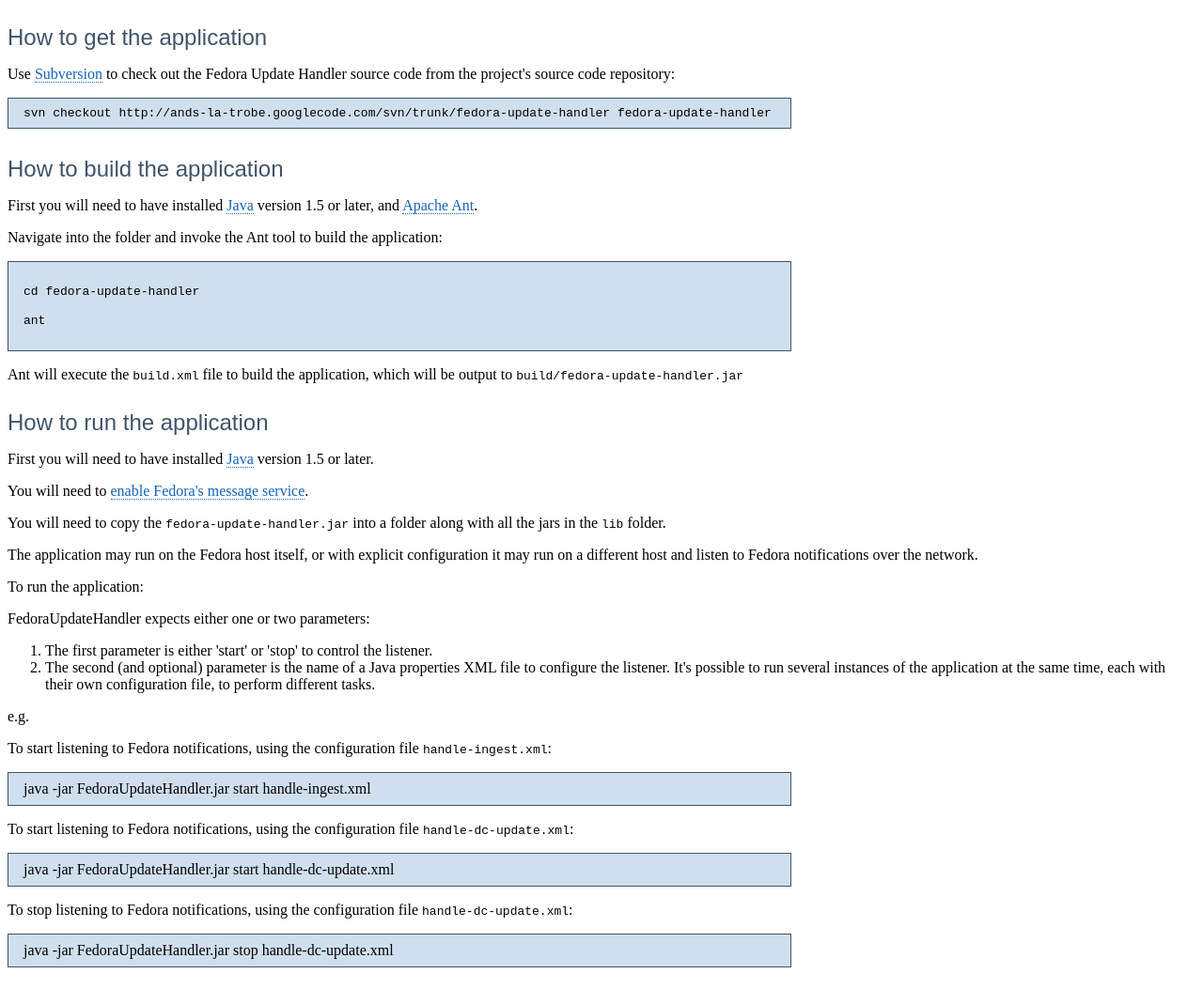
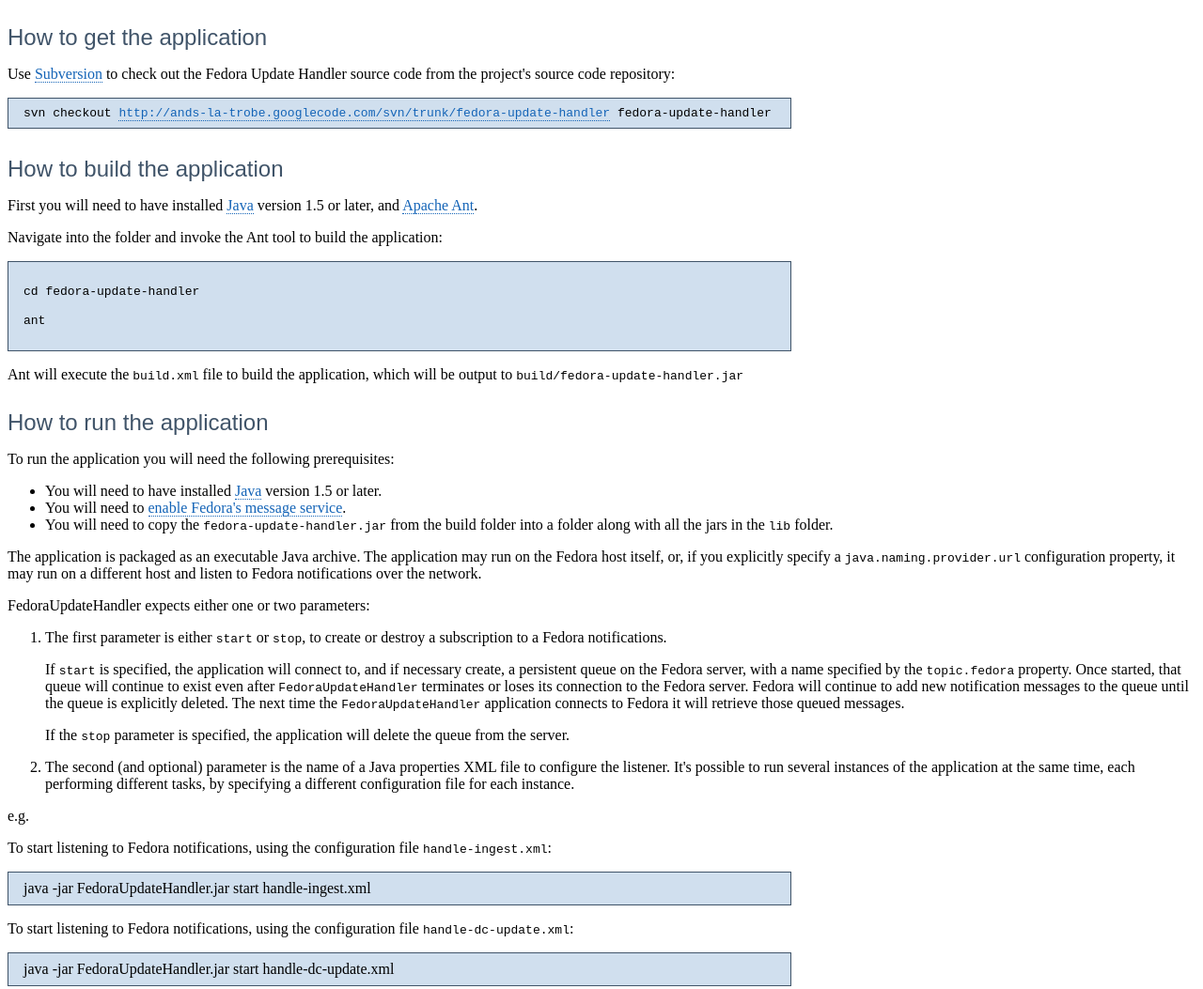
Before and after one commit to Conal-Tuohy/ands-la-trobe, a plain HTML site: page fedora-update-handler/index.html in a window 1280 px wide. Shown: the part 366-1419 px from the top of the page at 94% size. Drawn offline with Linux system fonts and the light colour scheme.

Commit message:
revisions to FedoraUpdateHandler docs

```diff
--- a/fedora-update-handler/index.html
+++ b/fedora-update-handler/index.html
@@ -1,3 +1,4 @@
+
 <!DOCTYPE html PUBLIC "-//W3C//DTD XHTML 1.0 Transitional//EN" "http://www.w3.org/TR/xhtml1/DTD/xhtml1-transitional.dtd">
 <html xmlns="http://www.w3.org/1999/xhtml" xml:lang="en">
 	<head>
@@ -62,25 +63,36 @@
 		<p>When the Fedora Update Handler program starts, it connects to Fedora and subscribes to notification messages via the <a href="http://en.wikipedia.org/wiki/Java_Message_Service">Java Message Service (JMS)</a>. Then, whenever a datastream in the repository is changed, Fedora sends a message, in the form of an <a href="http://en.wikipedia.org/wiki/Atom_%28standard%29">Atom</a> XML document, to the Fedora Update Handler application. In turn, the Fedora Update Handler application executes a user-specified external program, and passes the Atom message to that program via its standard input stream. The Fedora Update Handler is therefore a bridge between JMS and arbitrary console applications.</p>
 		<h2>How to get the application</h2>
 		<p>Use <a href="http://subversion.apache.org/">Subversion</a> to check out the Fedora Update Handler source code from the project's source code repository:</p>
-		<p class="command"><kbd>svn checkout http://ands-la-trobe.googlecode.com/svn/trunk/fedora-update-handler fedora-update-handler</kbd></p>
+		<p class="command">
+			<kbd>svn checkout <a href="http://ands-la-trobe.googlecode.com/svn/trunk/fedora-update-handler">http://ands-la-trobe.googlecode.com/svn/trunk/fedora-update-handler</a> fedora-update-handler</kbd>
+		</p>
 		<h2>How to build the application</h2>
 		<p>First you will need to have installed <a href="http://www.java.com/en/download/manual.jsp">Java</a> version 1.5 or later, and <a href="http://ant.apache.org/bindownload.cgi">Apache Ant</a>. </p>
 		<p>Navigate into the folder and invoke the Ant tool to build the application:</p>
 		<div class="command">
-			<p><kbd>cd fedora-update-handler</kbd></p>
-			<p><kbd>ant</kbd></p>
+			<p>
+				<kbd>cd fedora-update-handler</kbd>
+			</p>
+			<p>
+				<kbd>ant</kbd>
+			</p>
 		</div>
-		<p>Ant will execute the <code>build.xml</code> file to build the application, which will be output to <code>build/fedora-update-handler.jar</code></p>
+		<p>Ant will execute the <code>build.xml</code> file to build the application, which will be output to <code>build/fedora-update-handler.jar</code>
+		</p>
 		<h2>How to run the application</h2>
-		<p>First you will need to have installed <a href="http://www.java.com/en/download/manual.jsp">Java</a> version 1.5 or later.</p>
-		<p>You will need to <a href="https://wiki.duraspace.org/display/FCR30/Messaging#Messaging-config">enable Fedora's message service</a>.</p>
-		<p>You will need to copy the <code>fedora-update-handler.jar</code> into a folder along with all the jars in the <code>lib</code> folder.</p>
-		<p>The application may run on the Fedora host itself, or with explicit configuration it may run on a different host and listen to Fedora notifications over the network.</p>
-		<p>To run the application:</p>
+		<p>To run the application you will need the following prerequisites:</p>
+		<ul>
+			<li>You will need to have installed <a href="http://www.java.com/en/download/manual.jsp">Java</a> version 1.5 or later.</li>
+			<li>You will need to <a href="https://wiki.duraspace.org/display/FCR30/Messaging#Messaging-config">enable Fedora's message service</a>.</li>
+			<li>You will need to copy the <code>fedora-update-handler.jar</code> from the build folder into a folder along with all the jars in the <code>lib</code> folder.</li>
+		</ul>
+		<p>The application is packaged as an executable Java archive. The application may run on the Fedora host itself, or, if you explicitly specify a <code>java.naming.provider.url</code> configuration property, it may run on a different host and listen to Fedora notifications over the network.</p>
 		<p>FedoraUpdateHandler expects either one or two parameters:</p>
 		<ol>
-	<li>The first parameter is either 'start' or 'stop' to control the listener.</li>
-	<li>The second (and optional) parameter is the name of a Java properties XML file to configure the listener. It's possible to run several instances of the application at the same time, each with their own configuration file, to perform different tasks. </li>
+			<li><p>The first parameter is either <code>start</code> or <code>stop</code>, to create or destroy a subscription to a Fedora notifications.</p>
+			<p>If <code>start</code> is specified, the application will connect to, and if necessary create, a persistent queue on the Fedora server, with a name specified by the <code>topic.fedora</code> property. Once started, that queue will continue to exist even after <code>FedoraUpdateHandler</code> terminates or loses its connection to the Fedora server. Fedora will continue to add new notification messages to the queue until the queue is explicitly deleted. The next time the <code>FedoraUpdateHandler</code> application connects to Fedora it will retrieve those queued messages. </p>
+			<p>If the <code>stop</code> parameter is specified, the application will delete the queue from the server.</p></li>
+			<li><p>The second (and optional) parameter is the name of a Java properties XML file to configure the listener. It's possible to run several instances of the application at the same time, each performing different tasks, by specifying a different configuration file for each instance. </p></li>
 		</ol>
 		<p>e.g.</p>
 		<p>To start listening to Fedora notifications, using the configuration file <code>handle-ingest.xml</code>:</p>
@@ -89,15 +101,25 @@
 		<p class="command">java -jar FedoraUpdateHandler.jar start handle-dc-update.xml</p>
 		<p>To stop listening to Fedora notifications, using the configuration file <code>handle-dc-update.xml</code>:</p>
 		<p class="command">java -jar FedoraUpdateHandler.jar stop handle-dc-update.xml</p>
+		<p>The application can be terminated by typing Control-C. Note that terminating the application will not stop Fedora queueing messages. To destroy the queue, it's necessary to run the application again specifying the <code>stop</code> parameter.</p>
 		<h2>Configuring the application</h2>
 		<p>The application is configured using a <a href="http://download.oracle.com/javase/1.5.0/docs/api/java/util/Properties.html">Java Properties XML file</a>.</p>
 
-<p>The first four properties are documented at <a href="https://wiki.duraspace.org/display/FCR30/Messaging">https://wiki.duraspace.org/display/FCR30/Messaging</a></p>
+		<p>The first four properties are documented at <a href="https://wiki.duraspace.org/display/FCR30/Messaging">https://wiki.duraspace.org/display/FCR30/Messaging</a>
+		</p>
 		<ul>
-	<li><code>java.naming.factory.initial</code></li>
-	<li><code>java.naming.provider.url</code></li>
-	<li><code>connection.factory.name</code></li>
-	<li><code>topic.fedora</code></li>
+			<li>
+				<code>java.naming.factory.initial</code>
+			</li>
+			<li>
+				<code>java.naming.provider.url</code>
+			</li>
+			<li>
+				<code>connection.factory.name</code>
+			</li>
+			<li>
+				<code>topic.fedora</code>
+			</li>
 		</ul>
 		<p>The property <code>handler.jms.clientid</code> identifies the listener to Fedora. This value must be unique (i.e. each simultaneous client must use a different value for this property).</p>
 		<p>The property <code>handler.command</code> specifies the application which the listener will run to handle the event.
```
Lines whose indentation alone changed are shown as unchanged.
